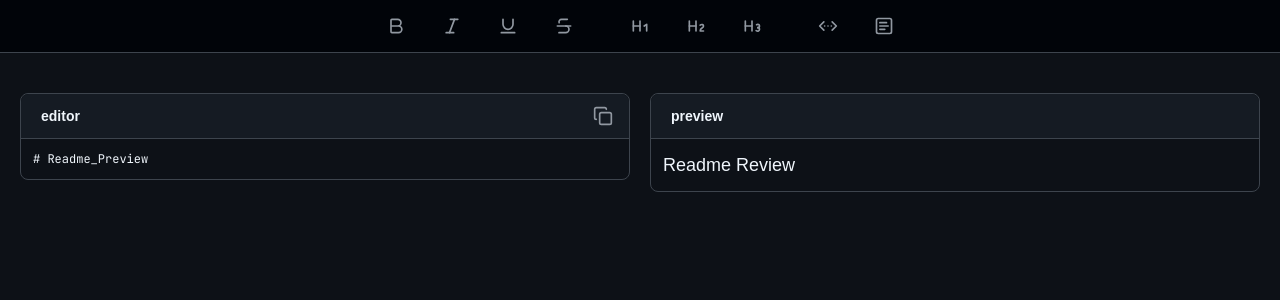
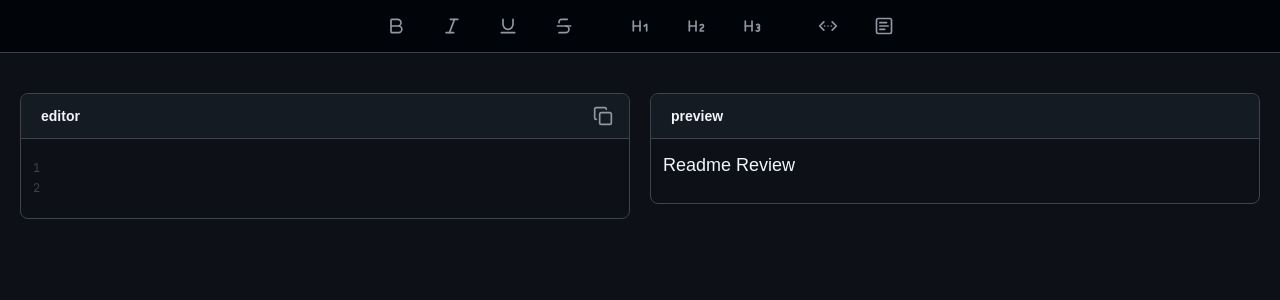
Before and after one commit to Kaimestry/README_Markdown, a React (Vite) app in the folder frontend/: page / in a window 1280 px wide. Shown: the top 300 px of the page. Built offline with nearby package versions, Linux system fonts and the light colour scheme; a web font is replaced by a local one.

Commit message:
feat: refactor layout and styling in HomeScreen, Container, and FormEditor components; add background color to body

```diff
--- a/frontend/src/App.tsx
+++ b/frontend/src/App.tsx
@@ -2,7 +2,7 @@ import HomeScreen from "./screens/HomeScreen";
 
 function App() {
   return (
-    <div className="bg-background h-screen text-text">
+    <div className="h-screen text-text">
       <HomeScreen />
     </div>
   );
--- a/frontend/src/components/Container.tsx
+++ b/frontend/src/components/Container.tsx
@@ -5,7 +5,7 @@ type ContainerProps = {
 
 export default function Container({ header, children }: ContainerProps) {
   return (
-    <main className="h-fit flex flex-col items-center rounded-lg w-full border border-border">
+    <main className="flex flex-col items-center rounded-lg w-full border border-border">
       <div className="bg-surface border-b rounded-t-lg border-border w-full">
         {header}
       </div>
--- a/frontend/src/components/FormEditor.tsx
+++ b/frontend/src/components/FormEditor.tsx
@@ -1,22 +1,110 @@
 import { Copy } from "lucide-react";
+import { useRef, useState } from "react";
 
+import Container from "./Container";
 import Icon from "./Icon";
-import Container from "./Container";
 
 export default function FormEditor() {
+  const textareaRef = useRef<HTMLTextAreaElement>(null);
+
+  // The editor always keeps one extra newline at the end
+  const [text, setText] = useState("\n");
+
+  const lineCount = text.split("\n").length;
+
+  const handleInput = () => {
+    const textarea = textareaRef.current;
+
+    if (!textarea) return;
+
+    textarea.style.height = "auto";
+    textarea.style.height = `${textarea.scrollHeight}px`;
+
+    window.scrollTo({
+      top: document.documentElement.scrollHeight,
+      behavior: "auto",
+    });
+  };
+
+  const handleChange = (event: React.ChangeEvent<HTMLTextAreaElement>) => {
+    let value = event.target.value;
+
+    // Always keep one empty line after the user's content
+    if (!value.endsWith("\n")) {
+      value += "\n";
+    }
+
+    setText(value);
+  };
+
+  const handleCopy = async () => {
+    // Remove the editor-only trailing newline
+    const markdown = text.replace(/\n$/, "");
+
+    await navigator.clipboard.writeText(markdown);
+  };
+
   return (
     <Container
       header={
         <div className="pl-3 pr-2 py-1 flex justify-between items-center">
           <h1 className="text-sm font-semibold p-2 text-text">editor</h1>
 
-          <button className="p-2 rounded-md hover:bg-border">
+          <button
+            type="button"
+            onClick={handleCopy}
+            className="p-2 rounded-md hover:bg-border"
+            aria-label="Copy markdown"
+          >
             <Icon icon={Copy} />
           </button>
         </div>
       }
     >
-      <div className="font-code text-xs"># Readme_Preview</div>
+      <form className="w-full py-2">
+        <div className="flex w-full font-code text-xs leading-relaxed">
+          {/* Line numbers */}
+          <div
+            className="
+              shrink-0
+              select-none
+              text-right
+              pr-3
+              text-border
+            "
+            aria-hidden="true"
+          >
+            {Array.from({ length: lineCount }, (_, index) => (
+              <div key={index}>{index + 1}</div>
+            ))}
+          </div>
+
+          {/* Editor */}
+          <textarea
+            ref={textareaRef}
+            value={text}
+            onChange={handleChange}
+            onInput={handleInput}
+            spellCheck={false}
+            className="
+              block
+              w-full
+              resize-none
+              overflow-hidden
+              bg-transparent
+              border-none
+              p-0
+              font-code
+              text-xs
+              leading-relaxed
+              text-text
+              outline-none
+              focus:outline-none
+              focus:ring-0
+            "
+          />
+        </div>
+      </form>
     </Container>
   );
 }
--- a/frontend/src/components/Preview.tsx
+++ b/frontend/src/components/Preview.tsx
@@ -9,7 +9,7 @@ export default function Preview() {
         </div>
       }
     >
-      <div className="text-lg">Readme Review</div>
+      <div className="text-lg pb-3">Readme Review</div>
     </Container>
   );
 }
--- a/frontend/src/index.css
+++ b/frontend/src/index.css
@@ -19,4 +19,5 @@
 
 body {
   font-family: "Mona Sans", sans-serif;
+  background-color: #0d1117;
 }
--- a/frontend/src/screens/HomeScreen.tsx
+++ b/frontend/src/screens/HomeScreen.tsx
@@ -4,12 +4,18 @@ import TextToolbar from "../components/TextToolbar";
 
 export default function HomeScreen() {
   return (
-    <div className="flex flex-col gap-10">
+    <main className="min-h-screen flex flex-col gap-10 pb-10">
       <TextToolbar />
-      <div className="flex gap-5 mx-5">
-        <FormEditor />
-        <Preview />
+
+      <div className="flex gap-5 mx-5 items-start">
+        <div className="flex-1 min-w-0">
+          <FormEditor />
+        </div>
+
+        <div className="flex-1 min-w-0">
+          <Preview />
+        </div>
       </div>
-    </div>
+    </main>
   );
 }
```
